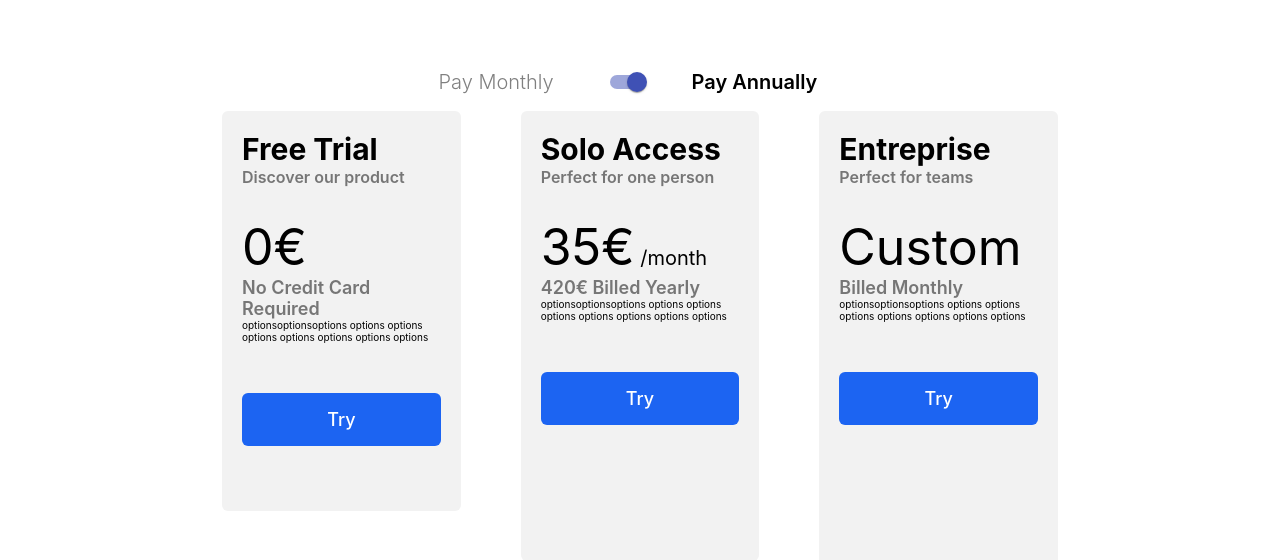
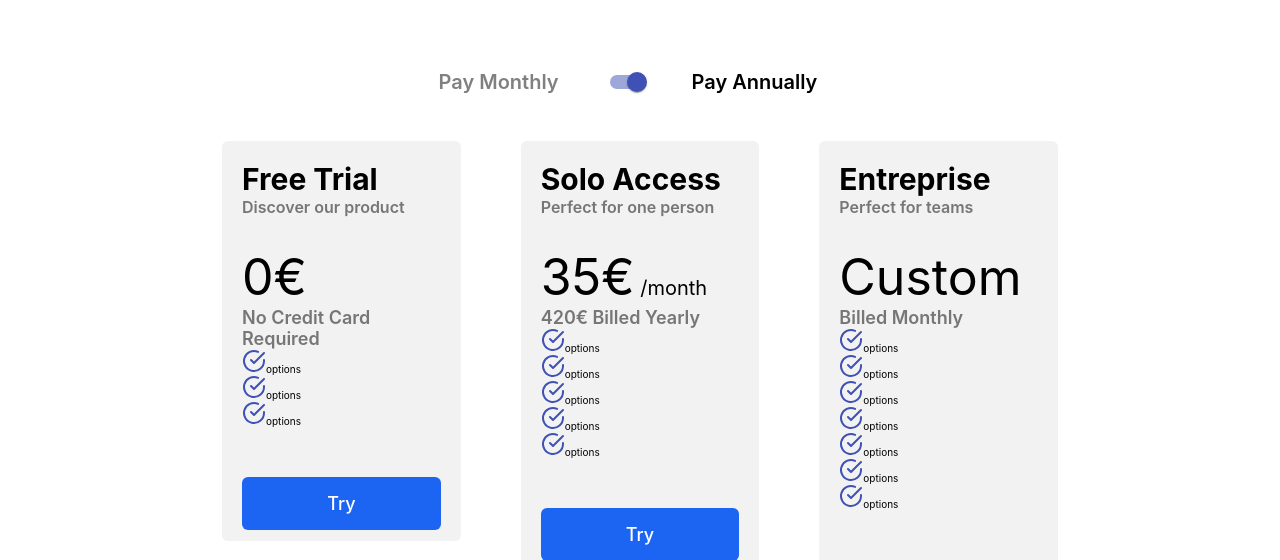
Before and after one commit to YoannBuzenet/ai_next_app, a Next.js app: page /pricing in a window 1280 px wide. Shown: the part 232-792 px from the top of the page. Built offline with nearby package versions, Linux system fonts and the light colour scheme; no server answers.

Commit message:
adding option component into pricing page

```diff
--- /dev/null
+++ b/components/pricingPage/Option.jsx
@@ -0,0 +1,15 @@
+import React, { useState } from "react";
+import * as Icon from "react-feather";
+import styles from "../../styles/Option.module.css";
+
+const Option = () => {
+  //
+  return (
+    <div>
+      <Icon.CheckCircle className={styles.checkIcon} />
+      options
+    </div>
+  );
+};
+
+export default Option;
--- a/pages/pricing.js
+++ b/pages/pricing.js
@@ -4,11 +4,15 @@ import styles from "../styles/Pricing.module.css";
 import SwitchLabels from "../components/Base/Switch";
 import RoundedButton from "../components/Base/RoundedButton";
 import BlueCTA from "../components/Base/BlueCTA";
+import * as Icon from "react-feather";
+import Option from "../components/pricingPage/Option";
 
 const Pricing = () => {
   const [isAnnual, setIsAnnual] = useState(true);
 
   // to do translate le nom de la page
+
+  console.log("bru", Icon);
 
   return (
     <div className="pricing">
@@ -48,8 +52,9 @@ const Pricing = () => {
                 <div className={styles.subprice}>No Credit Card Required</div>
               </div>
               <div className={styles.optionsContainer}>
-                optionsoptionsoptions options options options options options
-                options options
+                <Option />
+                <Option />
+                <Option />
               </div>
               <BlueCTA
                 to="/"
@@ -78,8 +83,11 @@ const Pricing = () => {
                 </div>
               </div>
               <div className={styles.optionsContainer}>
-                optionsoptionsoptions options options options options options
-                options options
+                <Option />
+                <Option />
+                <Option />
+                <Option />
+                <Option />
               </div>
               <BlueCTA
                 to="/"
@@ -101,8 +109,13 @@ const Pricing = () => {
                 <div className={styles.subprice}>Billed Monthly</div>
               </div>
               <div className={styles.optionsContainer}>
-                optionsoptionsoptions options options options options options
-                options options
+                <Option />
+                <Option />
+                <Option />
+                <Option />
+                <Option />
+                <Option />
+                <Option />
               </div>
               <BlueCTA
                 to="/"
--- /dev/null
+++ b/styles/Option.module.css
@@ -0,0 +1,3 @@
+.checkIcon {
+  color: var(--primary-color);
+}
--- a/styles/Pricing.module.css
+++ b/styles/Pricing.module.css
@@ -19,16 +19,17 @@
   width: 100px;
   margin: auto;
   margin-top: 50px;
+  margin-bottom: 30px;
 }
 
 .switchContainer p {
   min-width: 140px;
   font-size: 2rem;
   margin-right: 10px;
+  font-weight: 600;
 }
 
 .selected {
-  font-weight: 600;
 }
 .nonSelected {
   font-weight: 300;
```
